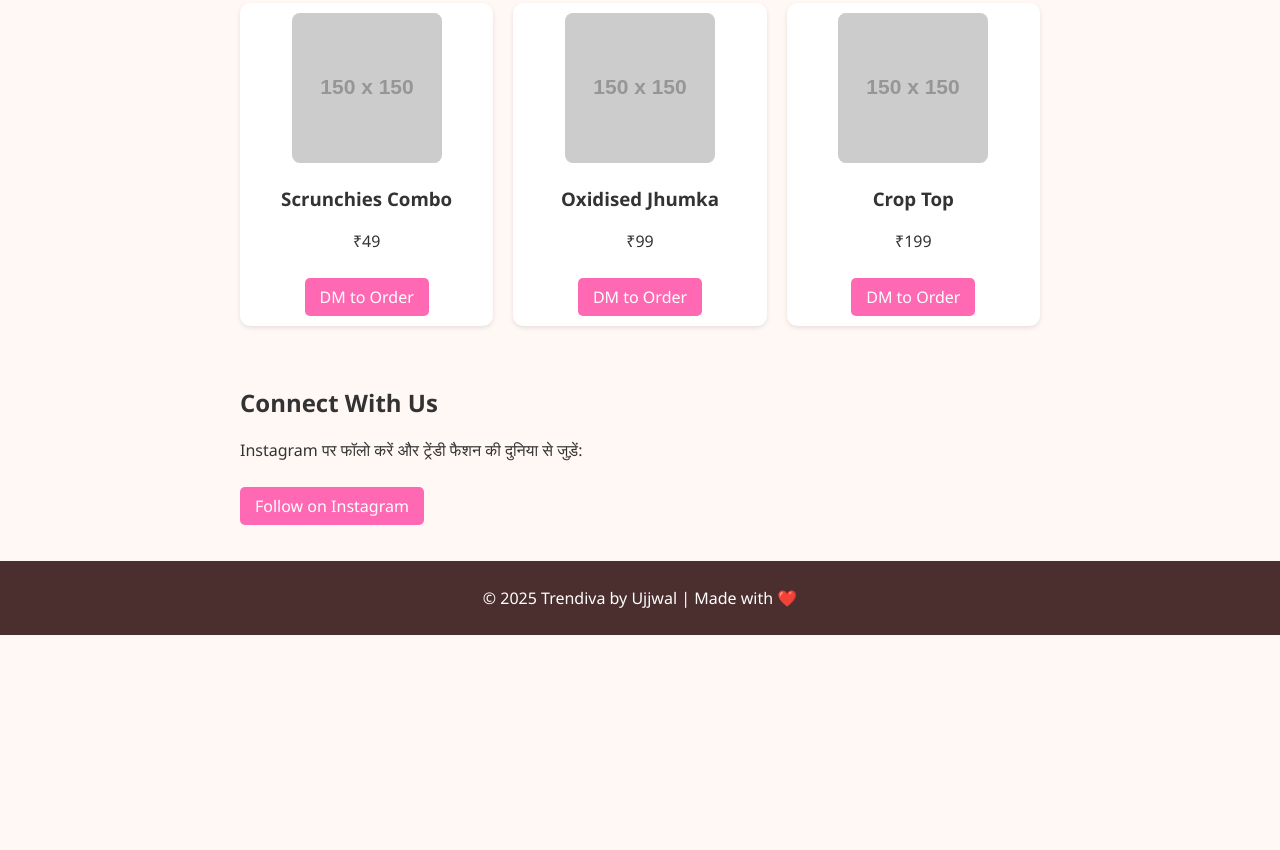
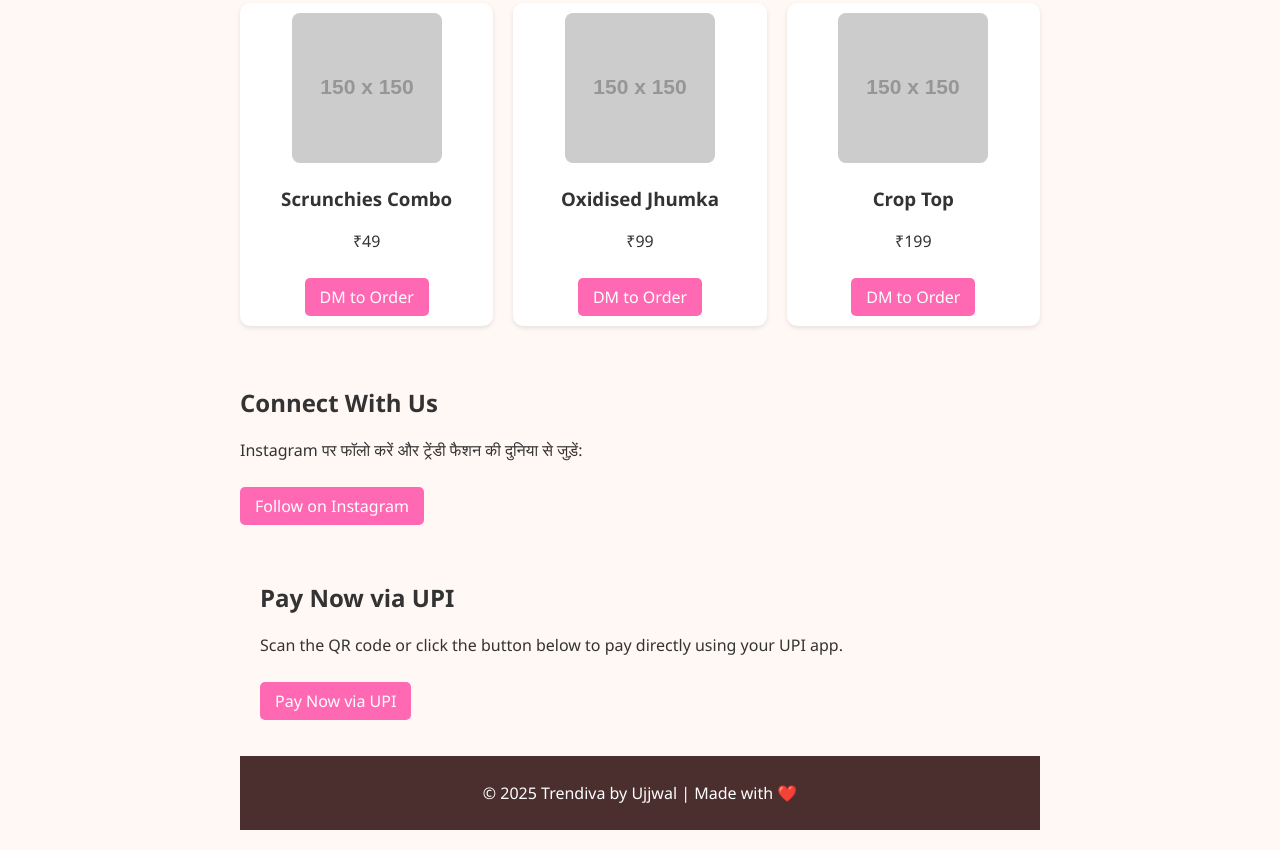
Before and after one commit to trendivabyujjwal/trendivabyujjwal.github.io, a plain HTML site: page index.html in a window 1280 px wide. Shown: the part 378-1228 px from the top of the page. Before the commit the page ends 1013 px from the top, so only its background shows below. Drawn offline with Linux system fonts and the light colour scheme; placeholder pictures from the web are drawn by us.

Commit message:
Add files via upload

```diff
--- a/index.html
+++ b/index.html
@@ -101,7 +101,12 @@
     <h2>Connect With Us</h2>
     <p>Instagram पर फॉलो करें और ट्रेंडी फैशन की दुनिया से जुड़ें:</p>
     <p><a class="btn" href="https://instagram.com/trendivabyujjwal" target="_blank">Follow on Instagram</a></p>
-  </section>
+
+    <section>
+      <h2>Pay Now via UPI</h2>
+      <p>Scan the QR code or click the button below to pay directly using your UPI app.</p>
+      <p><a class="btn" href="upi://pay?pa=ubgaur123@ybl&pn=Trendiva%20by%20Ujjwal&cu=INR" target="_blank">Pay Now via UPI</a></p>
+    </section>
 
   <footer>
     <p>&copy; 2025 Trendiva by Ujjwal | Made with ❤️</p>
```
